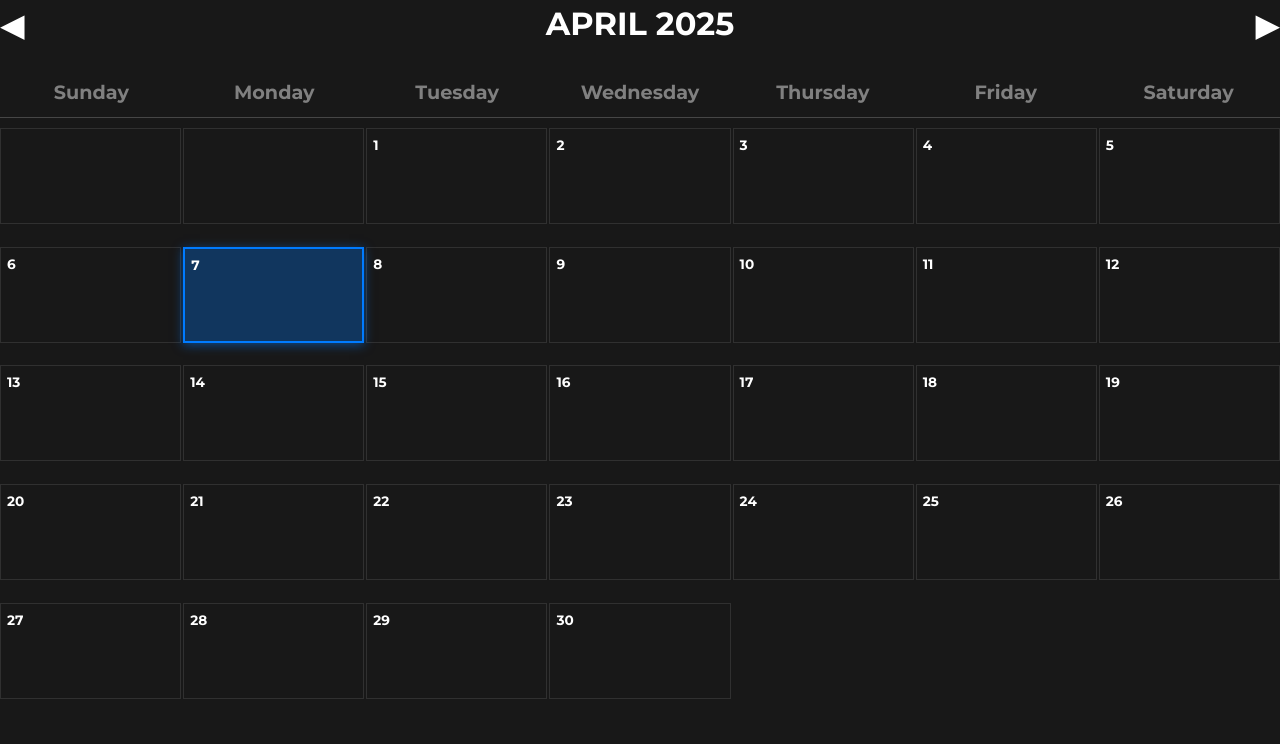
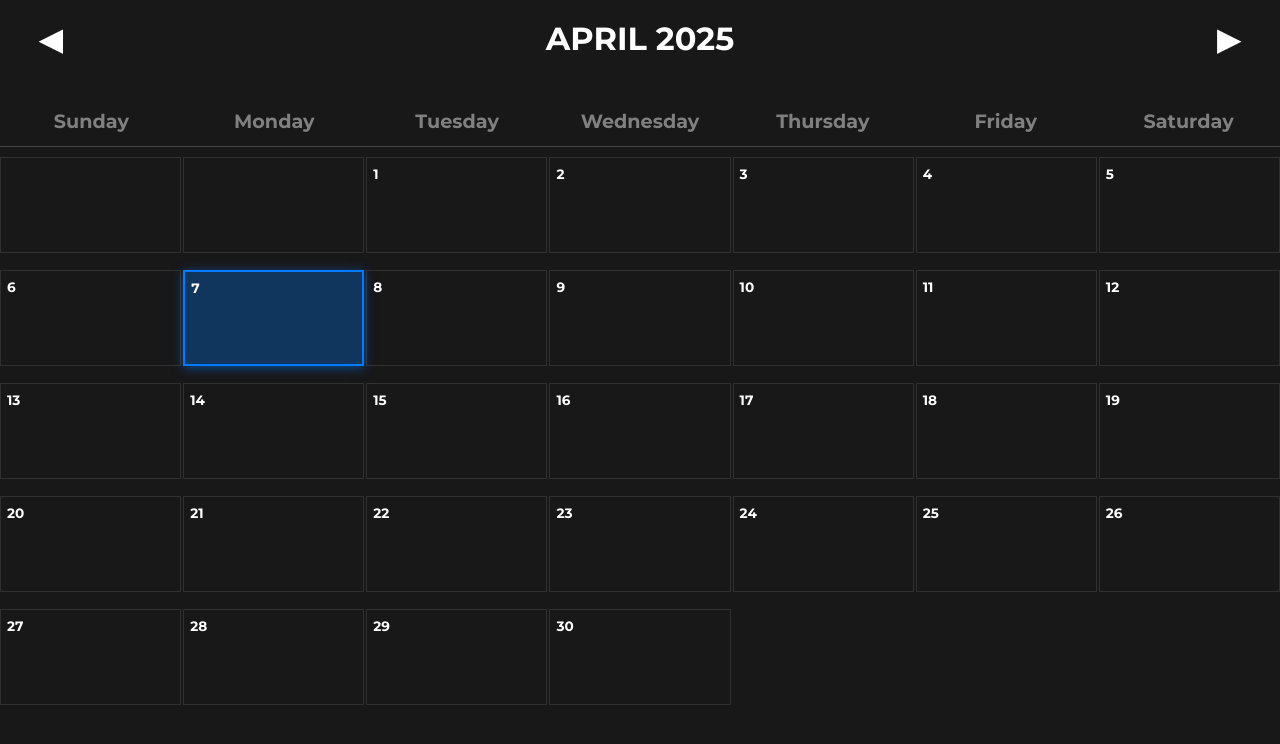
Before and after one commit to kulikp1/planner, a React (Vite) app: page /calendar in a window 1280 px wide. Shown: the top 744 px of the page. Built offline with nearby package versions, Linux system fonts and the light colour scheme.

Commit message:
Update Calendar.module.css

```diff
--- a/src/components/Calendar/Calendar.module.css
+++ b/src/components/Calendar/Calendar.module.css
@@ -1,3 +1,7 @@
+button {
+  padding: 0.6em 1.2em;
+}
+
 .container {
   display: flex;
   flex-direction: column;
```
